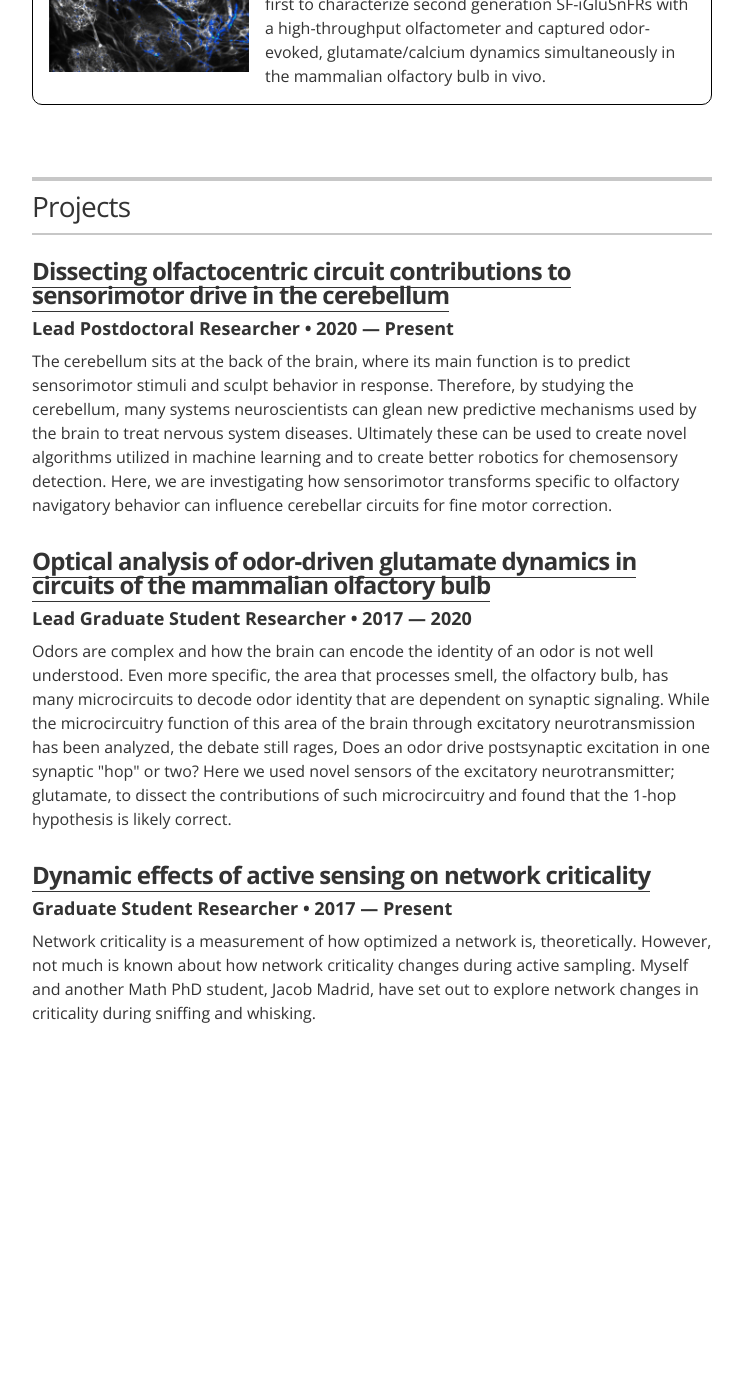
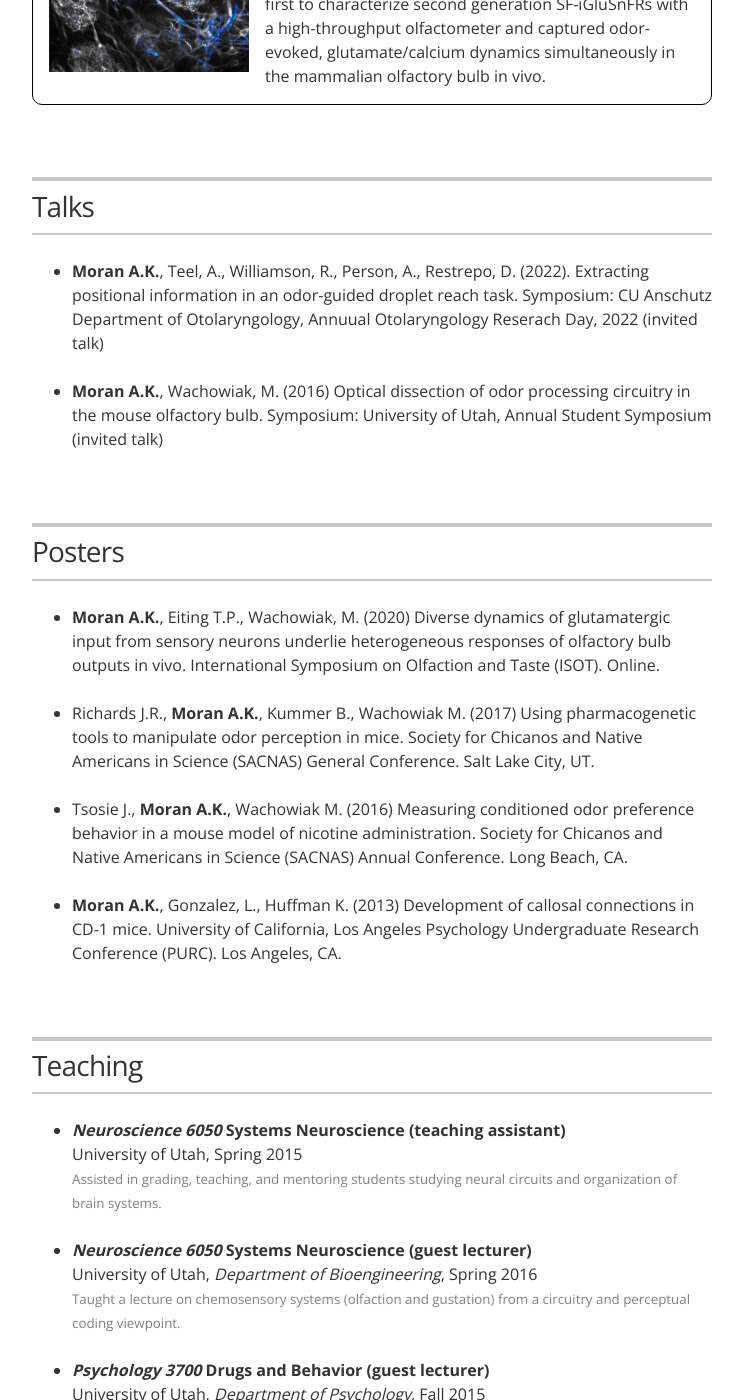
Before and after one commit to andsinpants/andsinpants.github.io, a Jekyll site: the page built from index.html, in a window 1280 px wide and 1400 px high, scrolled down 2569 px. Shown: the whole window, without its empty margins (268-1011 px from the left). Built offline with Jekyll 4.4.1, drawn with Linux system fonts in a browser that asks for light colours; before the commit the page ends 3642 px from its top, so only the background shows below that; some of the changed text lies outside the part shown.

Commit message:
Update to teaching, posters, and presentations

```diff
--- a/_config.yml
+++ b/_config.yml
@@ -26,17 +26,17 @@
 # Decide which sections to use
 # comment out to hide
 #resume_section_experience:      false
-resume_section_education:       true
+resume_section_education:        true
 resume_section_projects:         true
 #resume_section_skills:          false
 #resume_section_recognition:     false
 #resume_section_links:           false
 #resume_section_associations:    false
 resume_section_papers:           true
-#resume_section_posters:         false
+resume_section_posters:          true
 #resume_section_software:        false
-#resume_section_teaching:        true
-#resume_section_talks:           false
+resume_section_teaching:         true
+resume_section_talks:            true
 resume_section_interests:        true
 
 # Resume social links
--- /dev/null
+++ b/_data/presentations.yml
@@ -0,0 +1,28 @@
+
+talks:
+  -
+    detail: "<b>Moran A.K.</b>, Teel, A., Williamson, R., Person, A., Restrepo, D. (2022). Extracting positional information in an odor-guided droplet reach task. Symposium: CU Anschutz Department of Otolaryngology, Annuual Otolaryngology Reserach Day, 2022 (invited talk)"
+
+  - detail: "<b>Moran A.K.</b>, Wachowiak, M. (2016) Optical dissection of odor processing circuitry in the mouse olfactory bulb. Symposium: University of Utah, Annual Student Symposium (invited talk)"
+
+posters:
+  -
+    detail: "<b>Moran A.K.</b>, Eiting T.P., Wachowiak, M. (2020) Diverse dynamics of glutamatergic input from sensory neurons underlie heterogeneous responses of olfactory bulb outputs in vivo. International Symposium on Olfaction and Taste (ISOT). Online."
+
+  - detail: "Richards J.R., <b>Moran A.K.</b>, Kummer B., Wachowiak M. (2017) Using pharmacogenetic tools to manipulate odor perception in mice. Society for Chicanos and Native Americans in Science (SACNAS) General Conference. Salt Lake City, UT."
+
+  - detail: "Tsosie J., <b>Moran A.K.</b>, Wachowiak M. (2016) Measuring conditioned odor preference behavior in a mouse model of nicotine administration. Society for Chicanos and Native Americans in Science (SACNAS) Annual Conference. Long Beach, CA."
+
+  - detail: "<b>Moran A.K.</b>, Gonzalez, L., Huffman K. (2013) Development of callosal connections in CD-1 mice. University of California, Los Angeles Psychology Undergraduate Research Conference (PURC). Los Angeles, CA."
+
+teaching:
+  -
+    name: "<i>Neuroscience 6050</i> <b>Systems Neuroscience</b> (teaching assistant)"
+    organization: University of Utah, Spring 2015
+    detail: "Assisted in grading, teaching, and mentoring students studying neural circuits and organization of brain systems."
+  - name: "<i>Neuroscience 6050</i> <b>Systems Neuroscience</b> (guest lecturer)"
+    organization: University of Utah, <i>Department of Bioengineering</i>, Spring 2016
+    detail: "Taught a lecture on chemosensory systems (olfaction and gustation) from a circuitry and perceptual coding viewpoint."
+  - name: "<i>Psychology 3700</i> <b>Drugs and Behavior</b> (guest lecturer)"
+    organization: University of Utah, <i>Department of Psychology</i>, Fall 2015
+    detail: "Taught a lecture on nicotine and its effect on the brain from receptor to systems level concepts as well as neuroanatomy."
```
